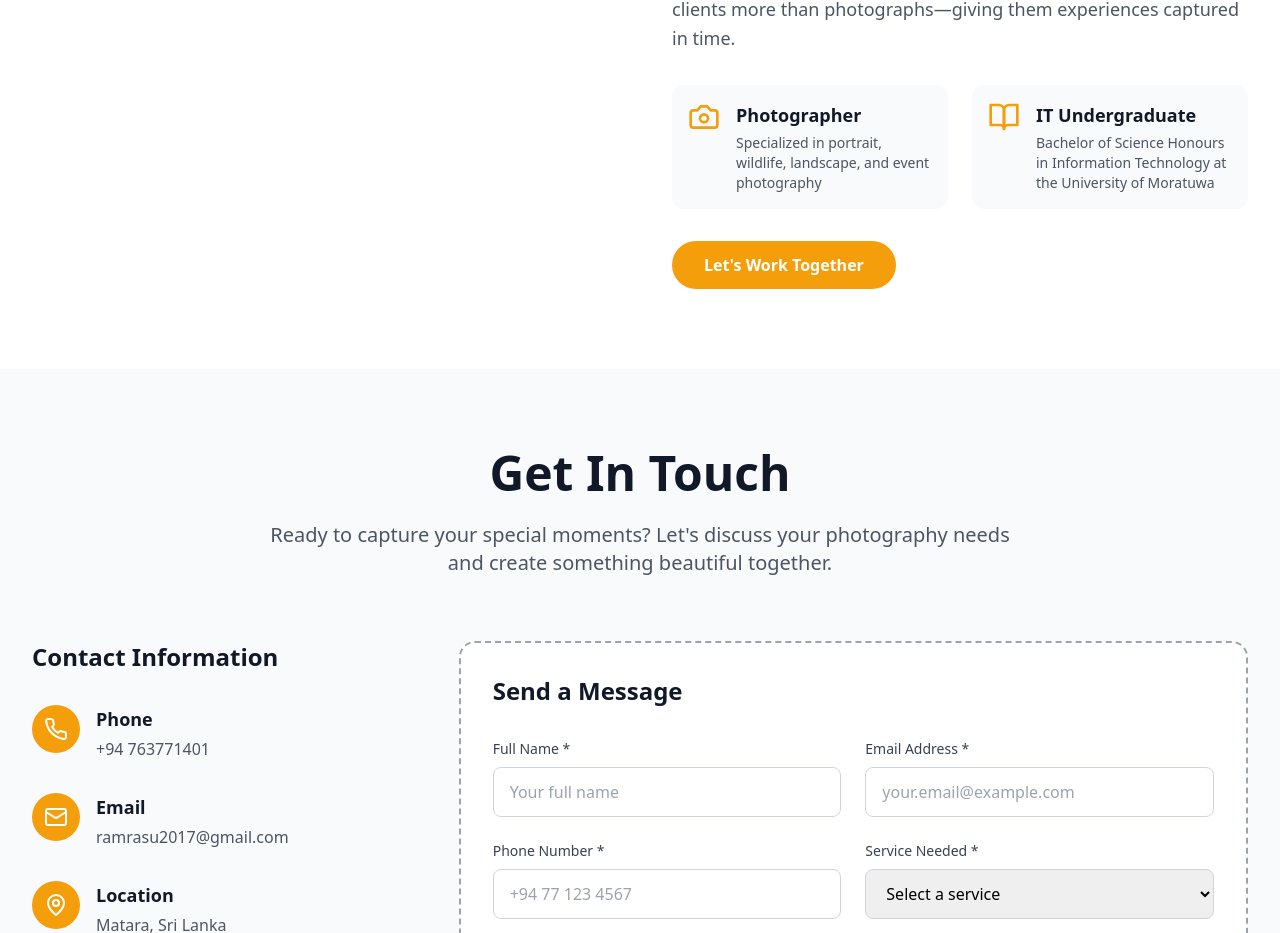
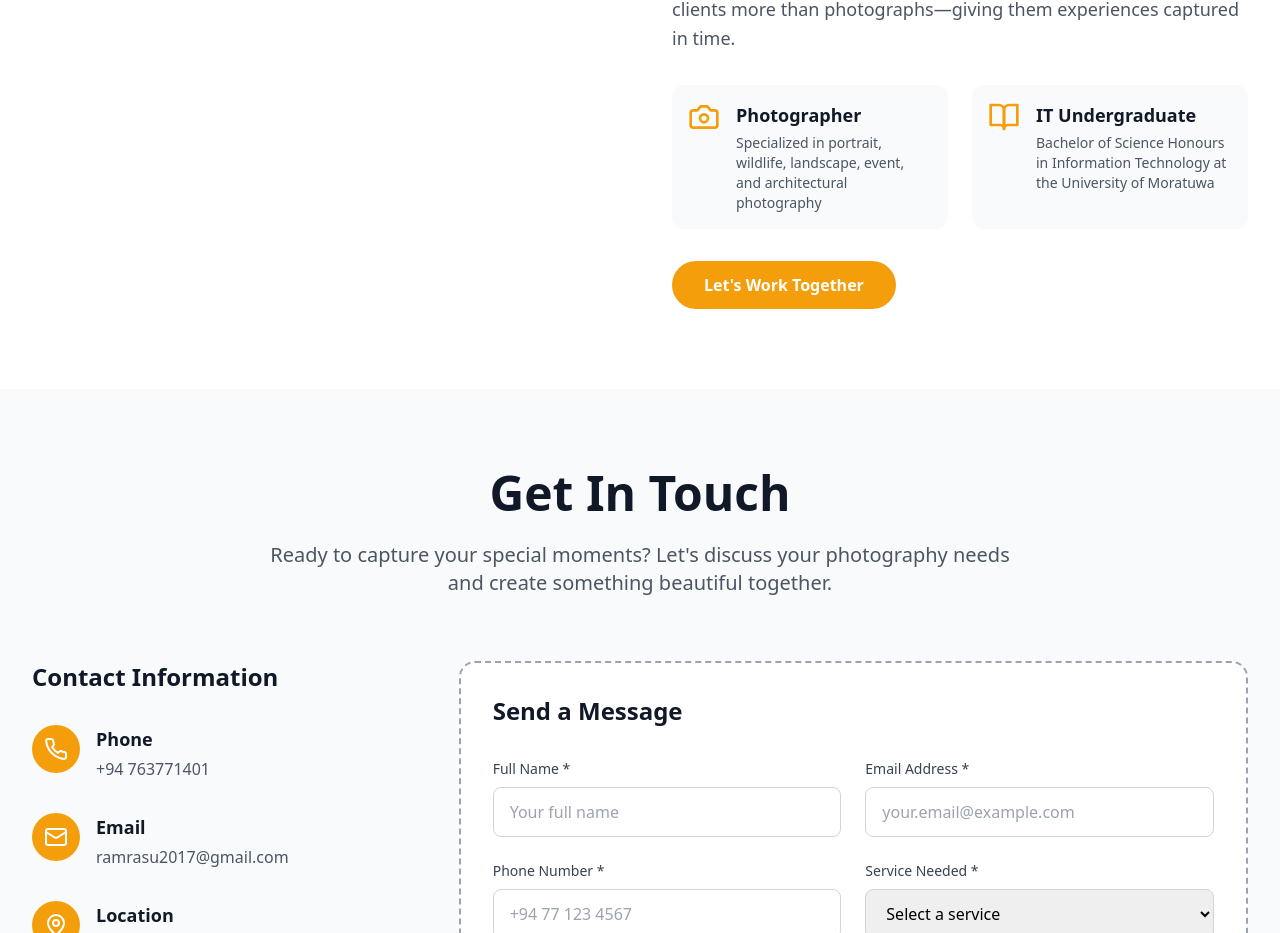
Before and after one commit to yasindugunasekara/yasindu-gunasekara-photography, a React (Vite) app: page / in a window 1280 px wide. Shown: the part 4999-5932 px from the top of the page. Built offline with nearby package versions, Linux system fonts and the light colour scheme.

Commit message:
add events

```diff
--- a/src/components/About.tsx
+++ b/src/components/About.tsx
@@ -6,14 +6,13 @@ const About: React.FC = () => {
     {
       icon: Camera,
       title: 'Photographer',
-  description: 'Specialized in portrait, wildlife, landscape, and event photography'
+      description: 'Specialized in portrait, wildlife, landscape, event, and architectural photography'
     },
     {
       icon: BookOpen,
       title: 'IT Undergraduate',
       description: 'Bachelor of Science Honours in Information Technology at the University of Moratuwa'
     }
-
   ];
 
   return (
```
Lines whose indentation alone changed are shown as unchanged.
